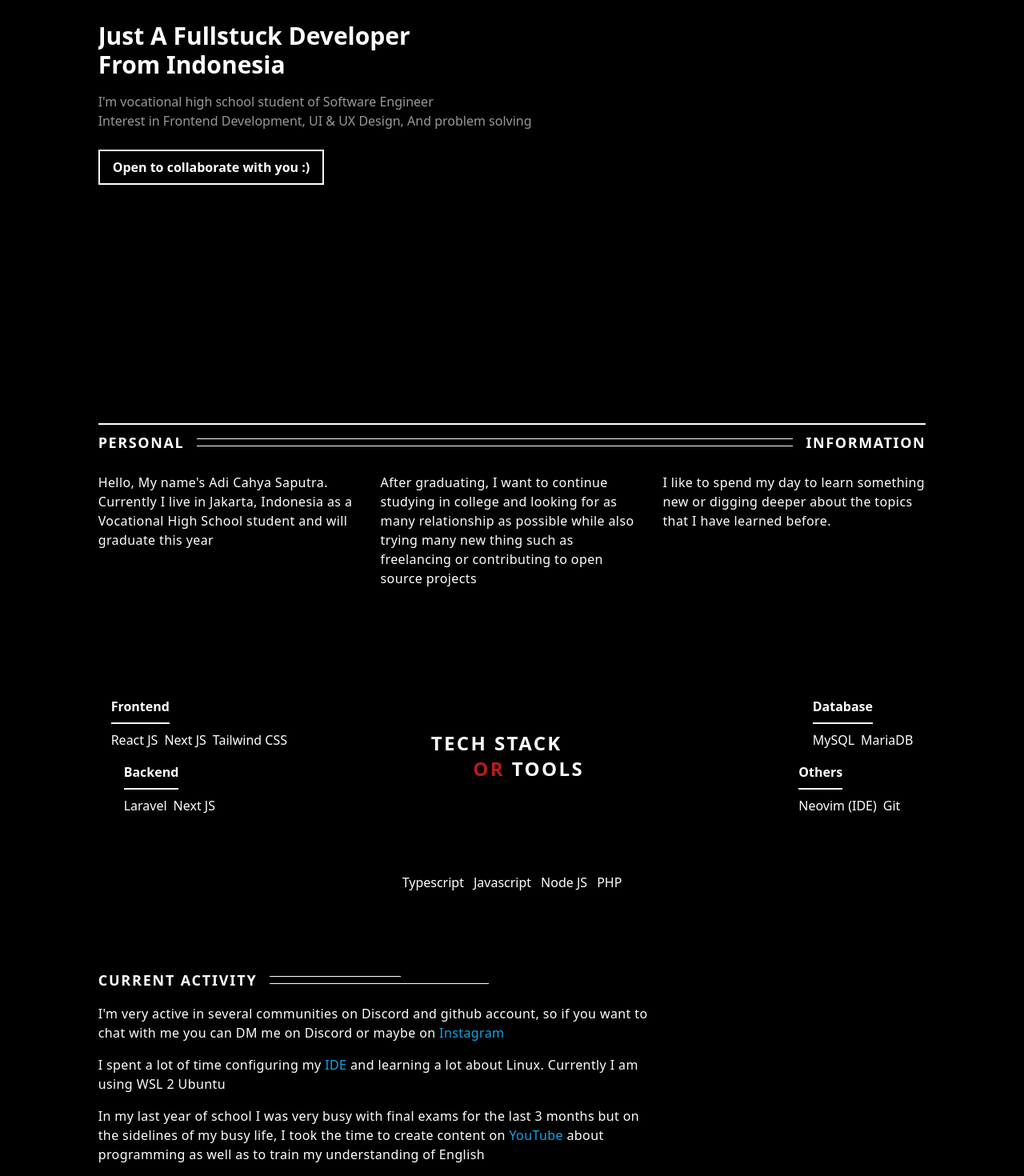
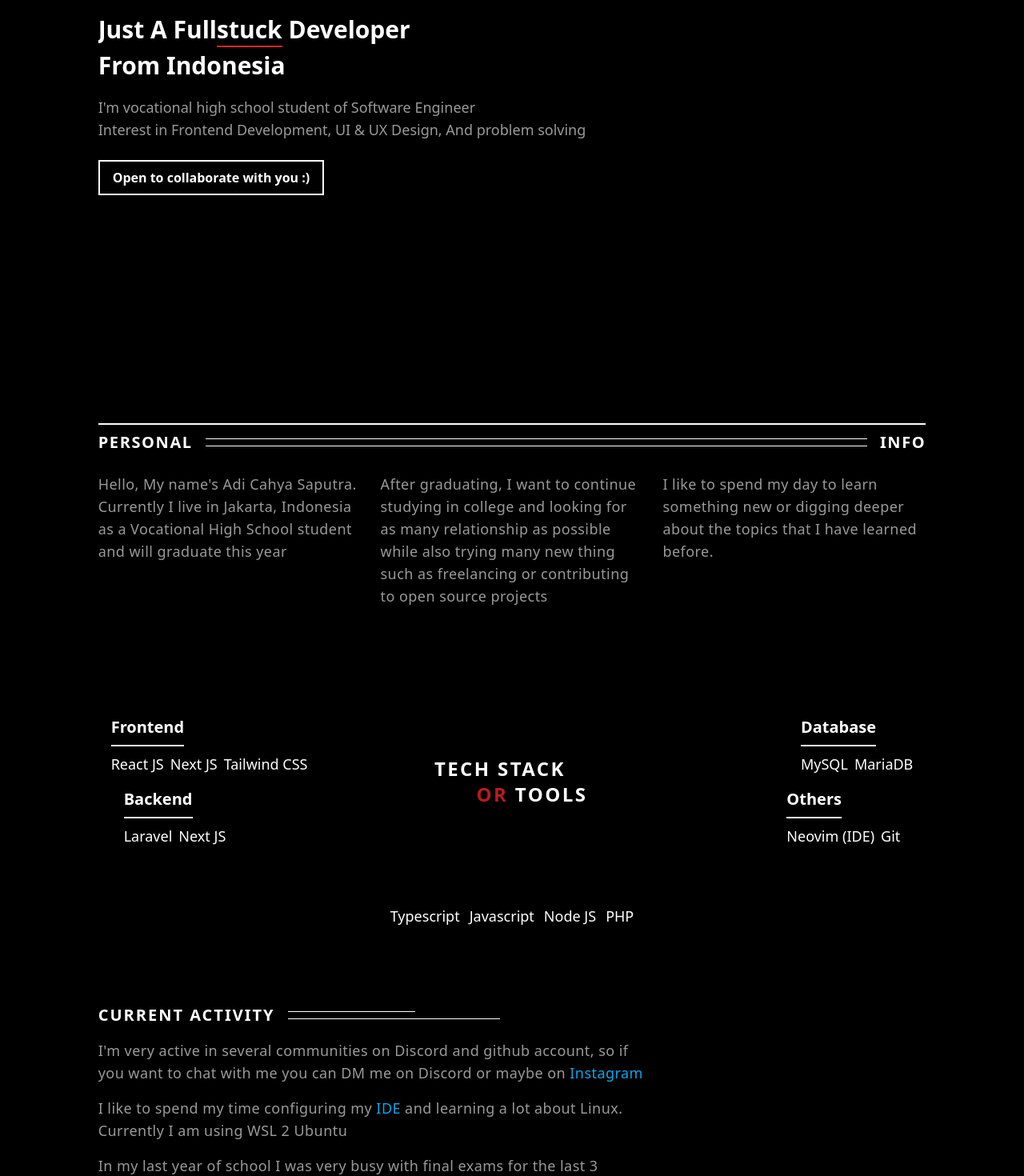
Before and after one commit to AdiCahyaSaputra/personal-website, a Next.js app: page / in a window 1280 px wide. Shown: the part 340-1810 px from the top of the page at 80% size. Built offline with nearby package versions, Linux system fonts and the light colour scheme.

Commit message:
style: font sizing and some border

```diff
--- a/components/reusable/project/Article.tsx
+++ b/components/reusable/project/Article.tsx
@@ -1,19 +1,19 @@
-import { useRouter } from 'next/router'
+import Link from 'next/link'
 import React from 'react'
 
 // Interface
 import IProjectArticle from '../../../lib/interface/IProjectArticle'
 
 const Article: React.FC<IProjectArticle> = ({ date, title, shortDesc, slug }) => {
-  const router = useRouter()
-
   return (
     <article className="p-4 selection:text-black selection:bg-white">
 
-      <p className='text-sm'>{date}</p>
+      <p className='tracking-widest text-xs border-b-4 border-l-4 border-t border-r border-red-600 p-2 bg-red-600/20 text-red-600 w-max rounded-md uppercase'>{date}</p>
 
-      <div className="mt-2">
-        <a onClick={() => router.push('/projects/' + slug)} className="select-none cursor-pointer hover:underline text-xl font-bold">{title}</a>
+      <div className="mt-1">
+        <Link className='select-none cursor-pointer hover:underline text-xl font-bold' href={`/projects/${slug}`}>
+          {title}
+        </Link>
         <p className="text-lg text-white/60">{shortDesc}</p>
       </div>
 
--- a/components/section/AboutSection.tsx
+++ b/components/section/AboutSection.tsx
@@ -7,17 +7,17 @@ const AboutSection: React.FC = () => {
       <Container className={container({ size: "large" })}>
 
         <div className='border-t-2 space-x-4 font-semibold py-2 flex justify-between items-center uppercase tracking-widest border-white'>
-          <p className='text-lg'>Personal</p>
+          <p className='text-xl'>Personal</p>
 
           <div className='w-full space-y-2'>
             <div className='w-full bg-white h-px' />
             <div className='w-full bg-white h-px' />
           </div>
 
-          <p className='text-lg'>Information</p>
+          <p className='text-xl'>Info</p>
         </div>
 
-        <div className='grid grid-cols-12 gap-x-6 mt-4 gap-y-4'>
+        <div className='grid grid-cols-12 text-white/60 text-lg gap-x-6 mt-4 gap-y-4'>
 
           <div className='md:col-span-4 col-span-12 tracking-wide'>
             <p>
--- a/components/section/CurrentActivitySection.tsx
+++ b/components/section/CurrentActivitySection.tsx
@@ -8,7 +8,7 @@ const CurrentActivitySection: React.FC = () => {
 
         <div className='flex items-center space-x-4'>
 
-          <h1 className='font-bold uppercase tracking-widest text-lg'>Current&nbsp;Activity</h1>
+          <h1 className='font-bold uppercase tracking-widest text-xl'>Current&nbsp;Activity</h1>
           <div className='w-full space-y-2'>
             <div className='h-px w-full md:w-1/5 bg-white' />
             <div className='h-px w-full md:w-1/3 bg-white' />
@@ -16,9 +16,9 @@ const CurrentActivitySection: React.FC = () => {
 
         </div>
 
-        <div className='py-4 tracking-wide md:w-2/3 w-full space-y-4'>
+        <div className='py-4 text-white/60 tracking-wide md:w-2/3 text-lg w-full space-y-4'>
           <p>I&apos;m very active in several communities on Discord and github account, so if you want to chat with me you can DM me on Discord or maybe on <a href='https://www.instagram.com/adi.tsx' className='text-sky-500 hover:underline'>Instagram</a></p>
-          <p>I spent a lot of time configuring my <a href='https://github.com/AdiCahyaSaputra/my-neovim-setup' className='text-sky-500 hover:underline'>IDE</a> and learning a lot about Linux. Currently I am using WSL 2 Ubuntu</p>
+          <p>I like to spend my time configuring my <a href='https://github.com/AdiCahyaSaputra/my-neovim-setup' className='text-sky-500 hover:underline'>IDE</a> and learning a lot about Linux. Currently I am using WSL 2 Ubuntu</p>
           <p>In my last year of school I was very busy with final exams for the last 3 months but on the sidelines of my busy life, I took the time to create content on <a href='https://www.youtube.com/@adics' className='text-sky-500 hover:underline'>YouTube</a> about programming as well as to train my understanding of English</p>
         </div>
 
--- a/components/section/HeroSection.tsx
+++ b/components/section/HeroSection.tsx
@@ -14,11 +14,11 @@ const HeroSection: React.FC = () => {
       className="flex bg-black text-white flex-col justify-center h-screen" >
       <Container className={container({ size: "large" })}>
 
-        <div className={`overflow-hidden text-3xl transition-all font-bold text-white selection:text-black selection:bg-white w-max`}>
-          <h1>Just A Fullstuck Developer <br />From Indonesia</h1>
+        <div className={`overflow-hidden text-3xl transition-all font-bold text-white selection:text-black selection:bg-white w-max leading-[45px]`}>
+          <h1>Just A Full<span className='border-red-600 border-b-2'>stuck</span> Developer <br />From Indonesia</h1>
         </div>
 
-        <div className="mt-4 text-white/60 select-none overflow-hidden">
+        <div className="mt-4 text-lg text-white/60 select-none overflow-hidden">
           <p>
             {"I'm vocational high school student of Software Engineer"}
           </p>
--- a/components/section/SkillSection.tsx
+++ b/components/section/SkillSection.tsx
@@ -16,8 +16,8 @@ const SkillSection: React.FC = () => {
           <div className='md:order-1 order-2 md:w-3/12 w-full md:p-4 space-y-4'>
 
             <div>
-              <h1 className='font-bold pb-2 border-b-2 border-white md:w-max'>Frontend</h1>
-              <ul className='flex items-center space-x-2 mt-2'>
+              <h1 className='font-bold text-xl pb-2 border-b-2 border-white md:w-max'>Frontend</h1>
+              <ul className='text-lg flex items-center space-x-2 mt-2'>
                 <li className='hover:text-sky-500'>React&nbsp;JS</li>
                 <li>Next&nbsp;JS</li>
                 <li className='hover:text-cyan-500'>Tailwind&nbsp;CSS</li>
@@ -25,8 +25,8 @@ const SkillSection: React.FC = () => {
             </div>
 
             <div className='md:pl-4'>
-              <h1 className='font-bold pb-2 border-b-2 border-white md:w-max'>Backend</h1>
-              <ul className='flex items-center space-x-2 mt-2'>
+              <h1 className='font-bold text-xl pb-2 border-b-2 border-white md:w-max'>Backend</h1>
+              <ul className='text-lg flex items-center space-x-2 mt-2'>
                 <li className='hover:text-red-600'>Laravel</li>
                 <li>Next&nbsp;JS</li>
               </ul>
@@ -37,16 +37,16 @@ const SkillSection: React.FC = () => {
           <div className='order-3 md:w-3/12 w-full md:flex flex-col items-end items-start md:p-4 space-y-4'>
 
             <div>
-              <h1 className='font-bold pb-2 border-b-2 border-white md:w-max'>Database</h1>
-              <ul className='flex items-center space-x-2 mt-2'>
+              <h1 className='font-bold text-xl pb-2 border-b-2 border-white md:w-max'>Database</h1>
+              <ul className='flex text-lg items-center space-x-2 mt-2'>
                 <li className='hover:text-blue-600'>MySQL</li>
                 <li className='hover:text-purple-500'>MariaDB</li>
               </ul>
             </div>
 
             <div className='pr-4'>
-              <h1 className='font-bold pb-2 border-b-2 border-white md:w-max'>Others</h1>
-              <ul className='flex items-center space-x-2 mt-2'>
+              <h1 className='font-bold text-xl pb-2 border-b-2 border-white md:w-max'>Others</h1>
+              <ul className='flex text-lg items-center space-x-2 mt-2'>
                 <li className='hover:text-green-600'>Neovim&nbsp;(IDE)</li>
                 <li className='hover:text-orange-600'>Git</li>
               </ul>
@@ -56,7 +56,7 @@ const SkillSection: React.FC = () => {
 
         </div>
 
-        <ul className='flex space-x-3 md:justify-center items-center md:py-4 mt-10'>
+        <ul className='flex space-x-3 text-lg md:justify-center items-center md:py-4 mt-10'>
           <li className='hover:text-blue-500'>Typescript</li>
           <li className='hover:text-yellow-500'>Javascript</li>
           <li className='hover:text-green-700'>Node&nbsp;JS</li>
--- a/pages/projects/index.tsx
+++ b/pages/projects/index.tsx
@@ -52,9 +52,9 @@ const Projects: NextPage<Props> = ({ data, years }) => {
             </div>
 
             {years.map((year, index) => (
-              <div key={index}>
+              <div key={index} className='group'>
 
-                <h3 className="text-xl text-white font-bold selection:text-black selection:bg-white">{year}</h3>
+                <h3 className="text-xl text-white/60 group-hover:text-white font-bold selection:text-black selection:bg-white">{year}</h3>
                 <div className="py-4 px-8 border-l-2 border-dashed ml-4 border-red-600 my-4">
                   {data.filter(article => article.year === year).map((article, index) => (
                     <Article {...article} key={index} />
```
